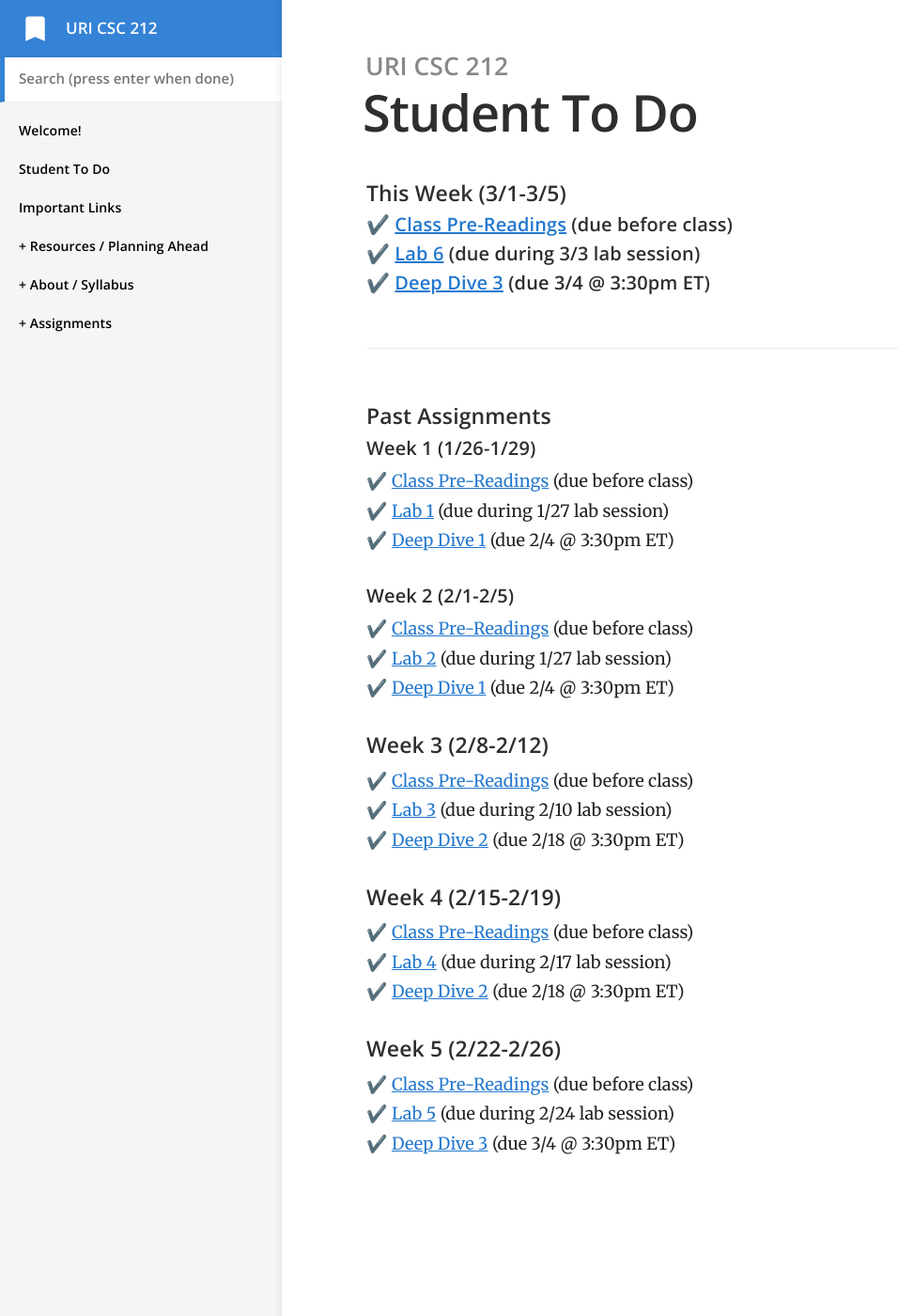
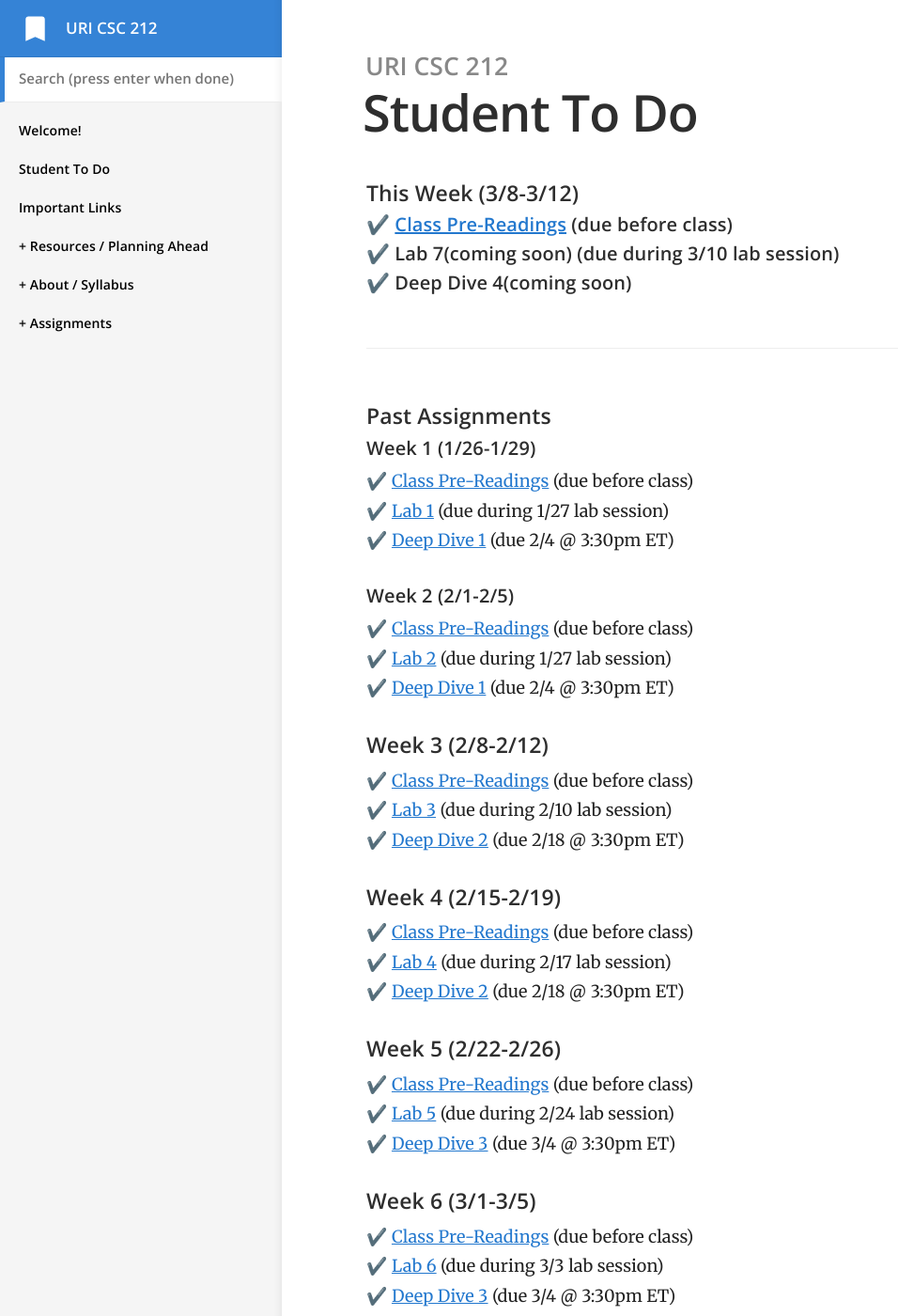
Before and after one commit to vcc-csc212/sp21-archive, a Jekyll site: the page built from todo.md, in a window 1280 px wide and 1400 px high. Shown: the whole window at 94% size, without its empty margins (0-956 px from the left). Built offline with Jekyll 4.4.1, drawn with Linux system fonts in a browser that asks for light colours.

Commit message:
wk 7 tues

```diff
--- a/todo.md
+++ b/todo.md
@@ -2,10 +2,10 @@
 title: Student To Do
 permalink: /todo/
 ---
-#### This Week (3/1-3/5)
-##### ✔️ [Class Pre-Readings](/wk6) (due before class)
-##### ✔️ [Lab 6](/lab06)  (due during 3/3 lab session)
-##### ✔️ [Deep Dive 3](/dd3) (due 3/4 @ 3:30pm ET)
+#### This Week (3/8-3/12)
+##### ✔️ [Class Pre-Readings](/wk7) (due before class)
+##### ✔️ Lab 7(coming soon)  (due during 3/10 lab session)
+##### ✔️ Deep Dive 4(coming soon)
 
 
 ---
@@ -38,3 +38,8 @@ permalink: /todo/
 ✔️ [Class Pre-Readings](/wk5) (due before class)
 ✔️ [Lab 5](/lab05)  (due during 2/24 lab session)
 ✔️ [Deep Dive 3](/dd3) (due 3/4 @ 3:30pm ET)
+
+#### Week 6 (3/1-3/5)
+✔️ [Class Pre-Readings](/wk6) (due before class)
+✔️ [Lab 6](/lab06)  (due during 3/3 lab session)
+✔️ [Deep Dive 3](/dd3) (due 3/4 @ 3:30pm ET)
```
Also changed, not shown: _docs/weekly/wk7.md (added, +38 -0 lines).
